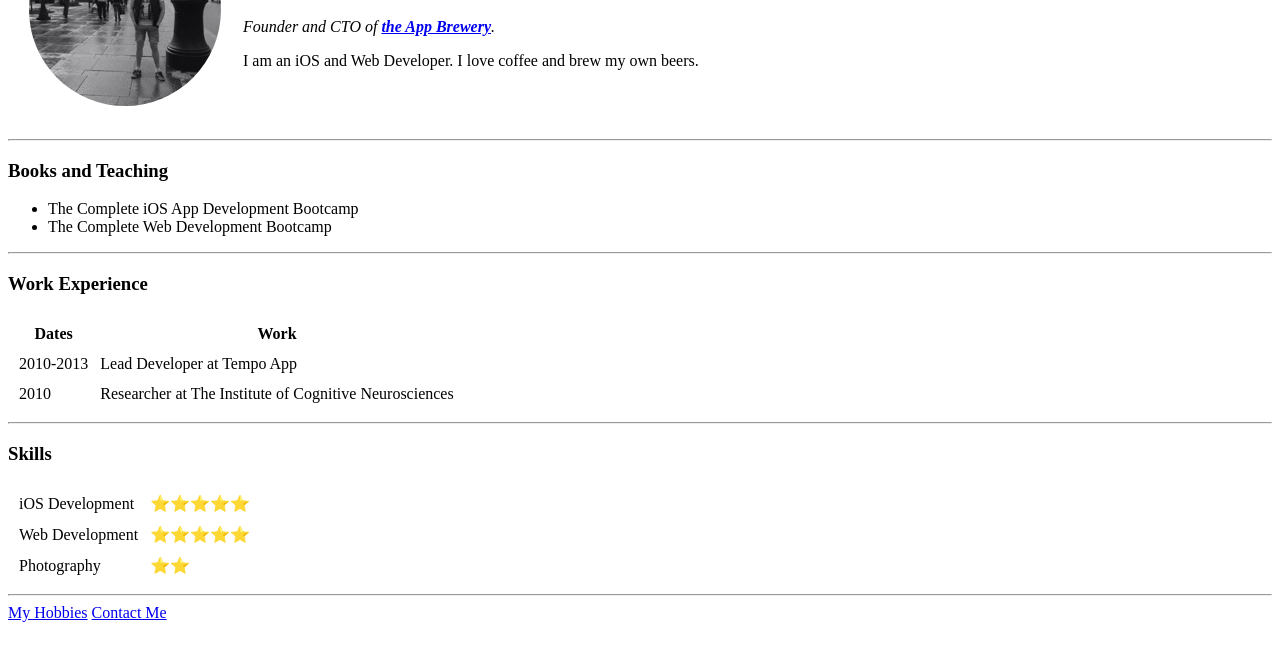
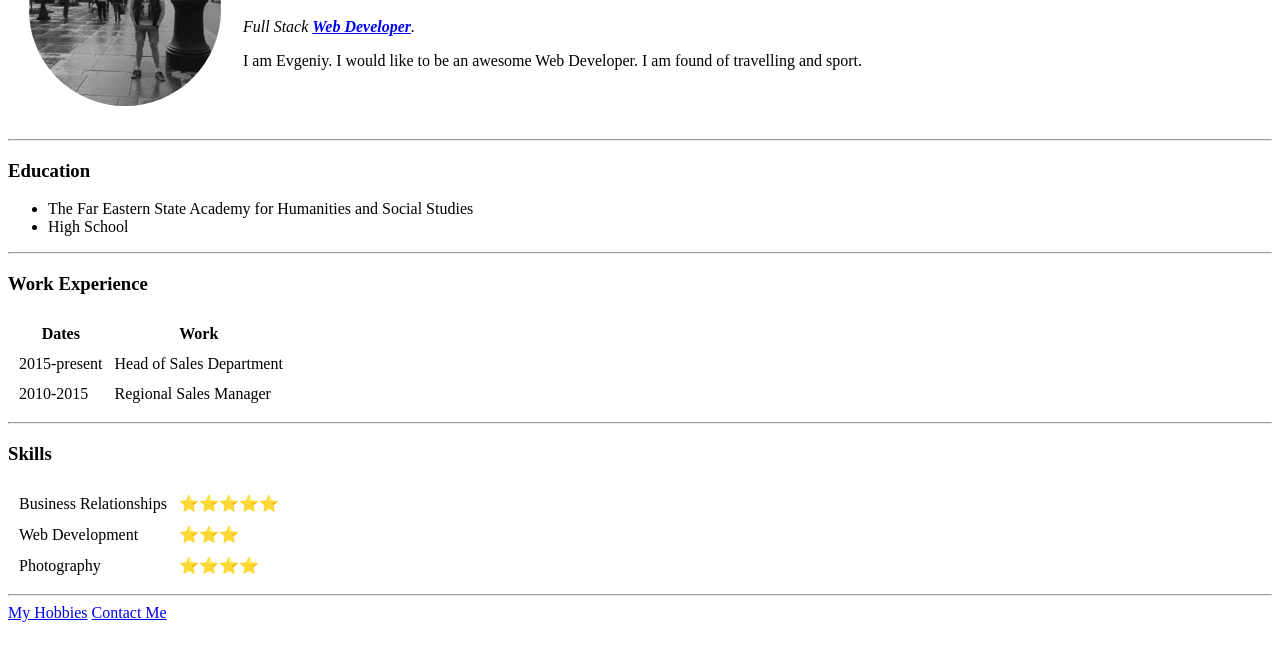
Before and after one commit to Evgeniy-7/cv, a plain HTML site: page index.html in a window 1280 px wide. Shown: the part 115-776 px from the top of the page. Drawn offline with Linux system fonts and the light colour scheme.

Commit message:
Add initial cv website files

```diff
--- a/index.html
+++ b/index.html
@@ -10,15 +10,15 @@
       <tr>
         <td><img src="evgeniy.png" alt="evgeniy profile picture"></td>
         <td><h1>Evgeniy Usov</h1>
-        <p><em>Founder and CTO of <strong><a href="https://www.appbrewery.co/">the App Brewery</a></strong>.</em></p>
-        <p>I am an iOS and Web Developer. I love coffee and brew my own beers.</p></td>
+        <p><em>Full Stack <strong><a href="https://developer.mozilla.org/en-US/">Web Developer</a></strong>.</em></p>
+        <p>I am Evgeniy. I would like to be an awesome Web Developer. I am found of travelling and sport.</p></td>
       </tr>
     </table>
     <hr>
-    <h3>Books and Teaching</h3>
+    <h3>Education</h3>
     <ul>
-      <li>The Complete iOS App Development Bootcamp</li>
-      <li>The Complete Web Development Bootcamp</li>
+      <li>The Far Eastern State Academy for Humanities and Social Studies</li>
+      <li>High School</li>
     </ul>
     <hr>
     <h3>Work Experience</h3>
@@ -28,28 +28,28 @@
         <th>Work</th>
       </tr>
       <tr>
-      <td>2010-2013</td>
-      <td>Lead Developer at Tempo App</td>
+      <td>2015-present</td>
+      <td>Head of Sales Department</td>
       </tr>
       <tr>
-        <td>2010</td>
-        <td>Researcher at The Institute of Cognitive Neurosciences</td>
+        <td>2010-2015</td>
+        <td>Regional Sales Manager</td>
         </tr>
       </table>
       <hr>
       <h3>Skills</h3>
           <table cellspacing="10">
             <tr>
-              <td>iOS Development</td>
+              <td>Business Relationships</td>
               <td>⭐⭐⭐⭐⭐</td>
             </tr>
             <tr>
               <td>Web Development</td>
-              <td>⭐⭐⭐⭐⭐</td>
+              <td>⭐⭐⭐</td>
             </tr>
             <tr>
               <td>Photography</td>
-              <td>⭐⭐</td>
+              <td>⭐⭐⭐⭐</td>
             </tr>
           </table>
     <hr>
```
Also changed, not shown: hobbies.html (+3 -3 lines).
